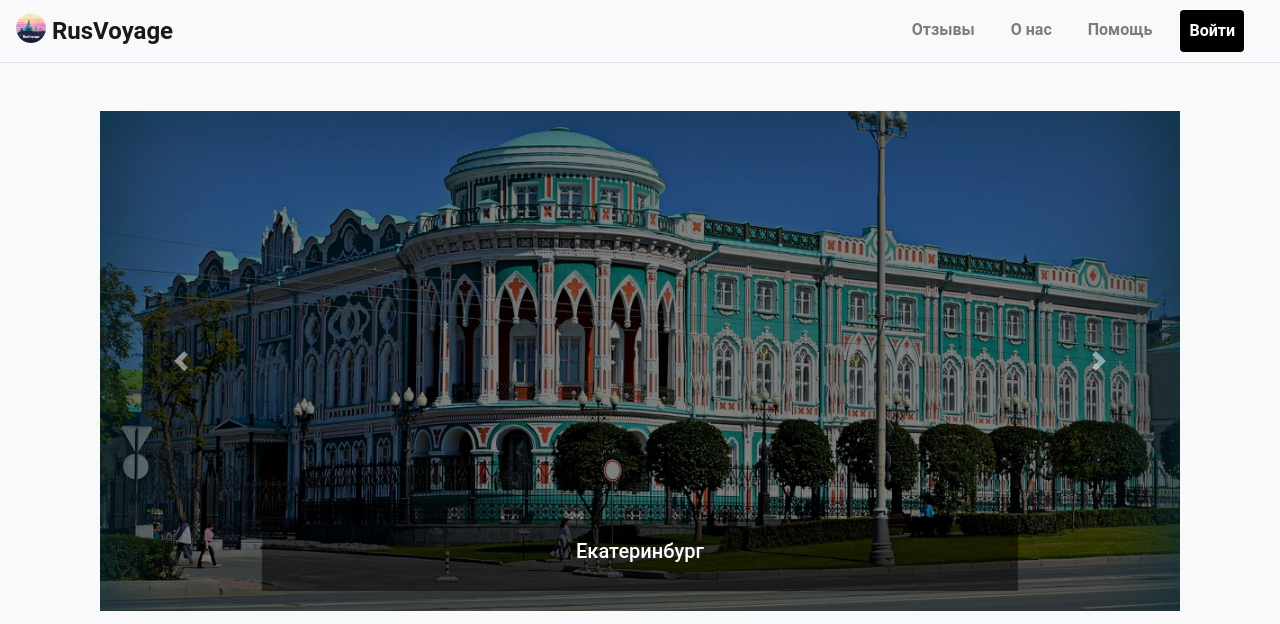
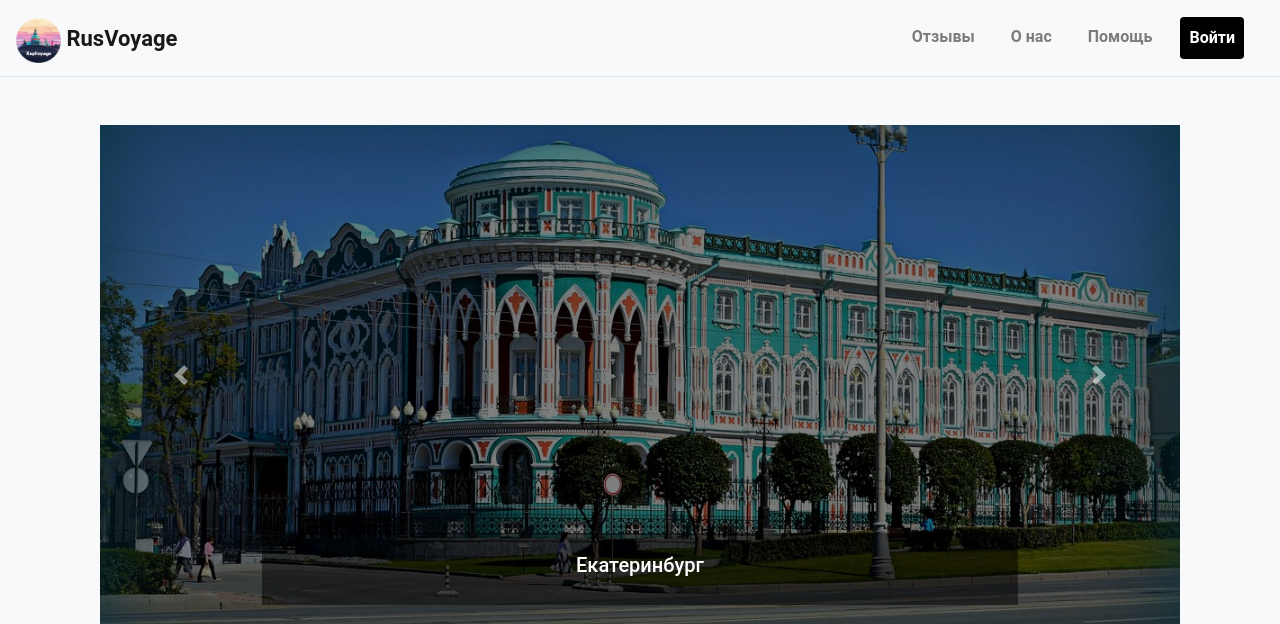
Before and after one commit to Daret228/my_otchet_rab.github.io, a Django app: page / in a window 1280 px wide. Shown: the top 624 px of the page. Run offline with Django 5.2, Linux system fonts and the light colour scheme; some libraries are stand-ins or nearby versions.

Commit message:
Изменение стилей

```diff
--- a/RusTravel/main/static/css/base.css
+++ b/RusTravel/main/static/css/base.css
@@ -11,8 +11,11 @@ body {
   border-bottom: 1px solid #dee2e6;
 }
 .navbar .navbar-brand {
-  font-size: 24px;
+  font-size: 22px;
   font-weight: bold;
+  align-items: center;
+  padding-top: 10px;
+  vertical-align: baseline;
 }
 .navbar .navbar-nav .nav-link {
   margin-right: 20px;
@@ -48,7 +51,7 @@ body {
 }
 
 .modal-body .left{
-  flex: 0.95;
+  flex: 0.98;
   padding: 20px;
   border-radius: 15px;
   position: relative;
@@ -66,13 +69,13 @@ body {
 }
 .modal-body .left.left,
 .modal-body .right.left {
-  background-color: #f0e68c;
+  background-color: #d69fa4;
   border-top-left-radius: 15px;
   border-bottom-left-radius: 15px;
 }
 .modal-body .left.right,
 .modal-body .right.right {
-  background-color: #add8e6;
+  background-color: #c2b9b0;
   border-top-right-radius: 15px;
   border-bottom-right-radius: 15px;
 }
--- a/RusTravel/templates/base.html
+++ b/RusTravel/templates/base.html
@@ -12,7 +12,7 @@
 <body>
     <nav class="navbar navbar-expand-lg navbar-light bg-light">
         <a class="navbar-brand" href="#">
-            <img src="{% static 'images/logo.png' %}" width="30" height="30" class="d-inline-block align-top" alt="logo" loading="lazy">
+            <img src="{% static 'images/logo.png' %}" width="45" height="45" class="d-inline-block" alt="logo" loading="lazy">
             RusVoyage
         </a>
         <button class="navbar-toggler" type="button" data-toggle="collapse" data-target="#navbarNav" aria-controls="navbarNav" aria-expanded="false" aria-label="Toggle navigation">
```
Also changed, not shown: RusTravel/templates/feedback.html (added).
